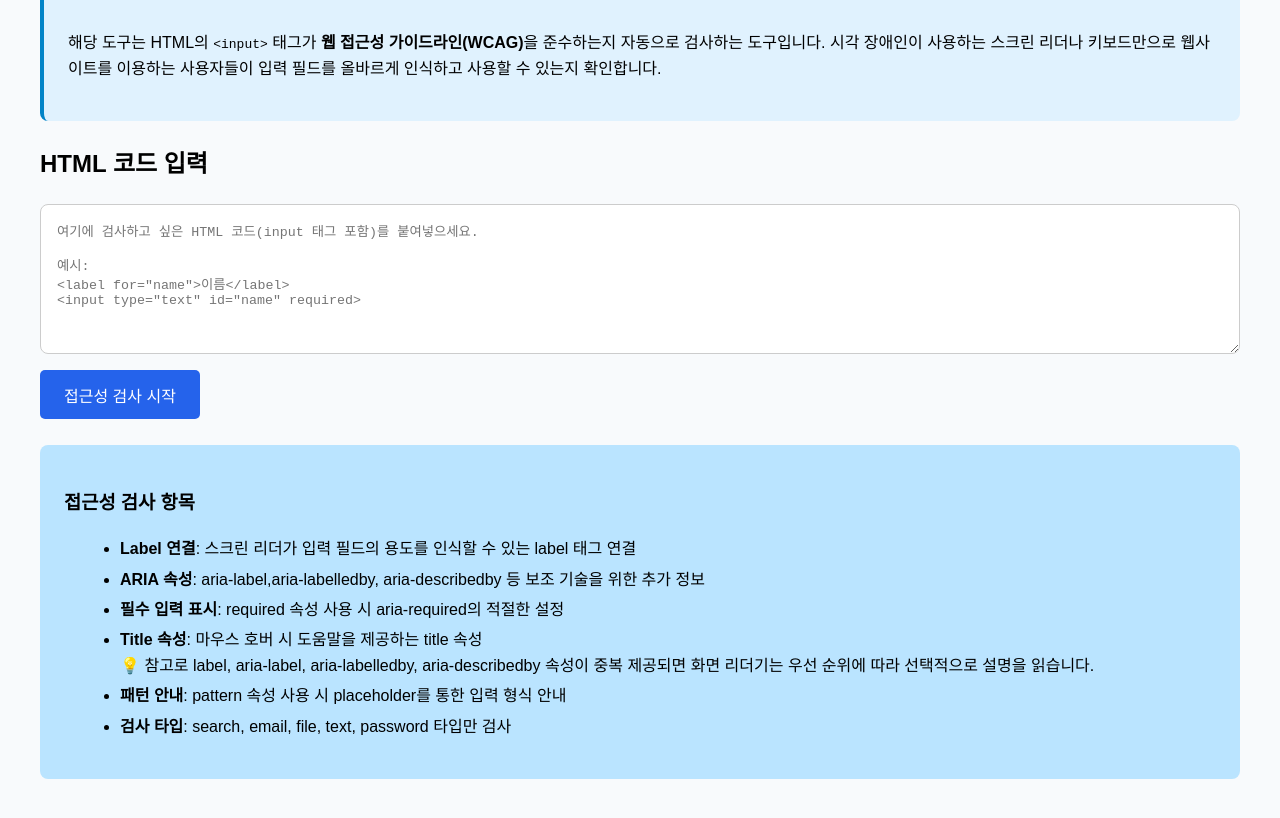
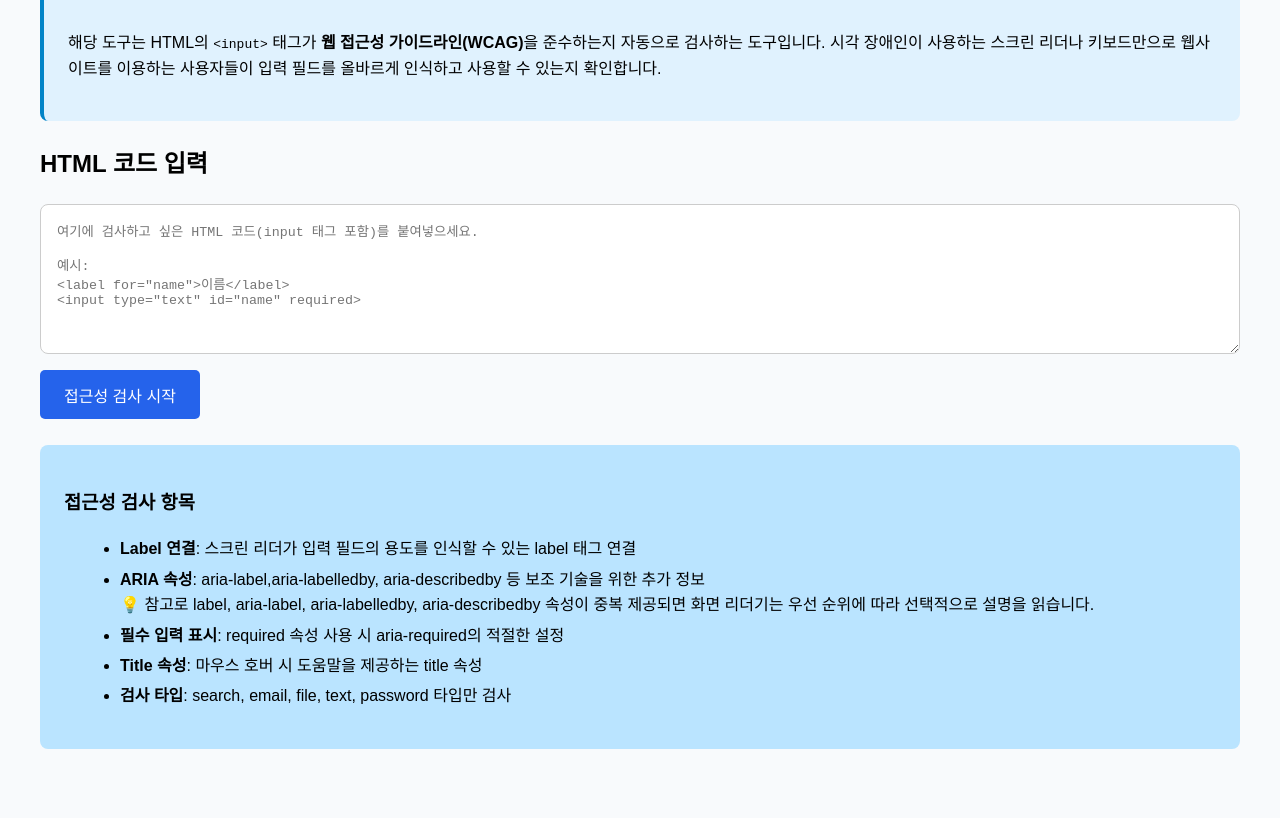
Before and after one commit to gmltn205/Simple_Input_Tag_Html_a11y_Inspector, a plain HTML site: page index.html in a window 1280 px wide. Shown: the part 104-922 px from the top of the page. Drawn offline with Linux system fonts and the light colour scheme.

Commit message:
Update index.html

```diff
--- a/index.html
+++ b/index.html
@@ -54,13 +54,14 @@
       <h3>접근성 검사 항목</h3>
       <ul>
         <li><strong>Label 연결</strong>: 스크린 리더가 입력 필드의 용도를 인식할 수 있는 label 태그 연결</li>
-        <li><strong>ARIA 속성</strong>: aria-label,aria-labelledby, aria-describedby 등 보조 기술을 위한 추가 정보</li>
+        <li>
+          <strong>ARIA 속성</strong>: aria-label,aria-labelledby, aria-describedby 등 보조 기술을 위한 추가 정보
+          <br>💡 참고로 label, aria-label, aria-labelledby, aria-describedby 속성이 중복 제공되면 화면 리더기는 우선 순위에 따라 선택적으로 설명을 읽습니다.
+        </li>
         <li><strong>필수 입력 표시</strong>: required 속성 사용 시 aria-required의 적절한 설정</li>
         <li>
           <strong>Title 속성</strong>: 마우스 호버 시 도움말을 제공하는 title 속성
-          <br>💡 참고로 label, aria-label, aria-labelledby, aria-describedby 속성이 중복 제공되면 화면 리더기는 우선 순위에 따라 선택적으로 설명을 읽습니다.
         </li>
-        <li><strong>패턴 안내</strong>: pattern 속성 사용 시 placeholder를 통한 입력 형식 안내</li>
         <li><strong>검사 타입</strong>: search, email, file, text, password 타입만 검사</li>
       </ul>
 
```
